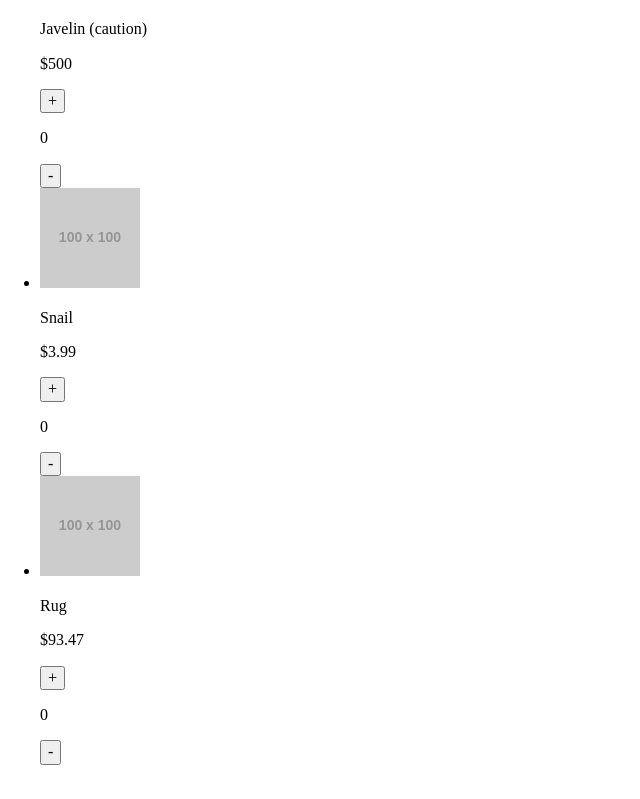
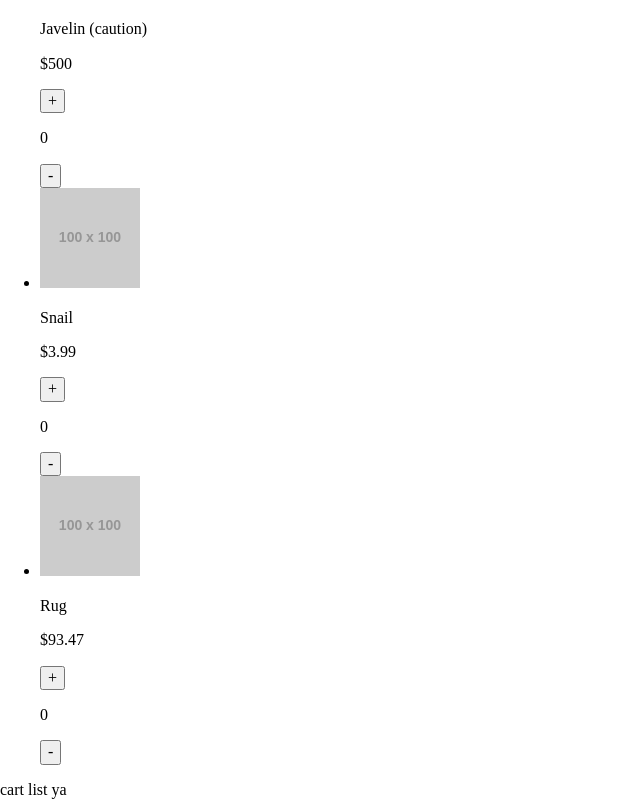
Before and after one commit to Jgriebel1990/reduxacommerce, a React (Create React App) app: page / in a window 1280 px wide. Shown: the part 165-964 px from the top of the page, without its empty margins (0-640 px from the left). Built offline with nearby package versions, Linux system fonts and the light colour scheme.

Commit message:
import CartButton and CartList into my app.js

```diff
--- a/src/App.js
+++ b/src/App.js
@@ -4,6 +4,7 @@ import { connect } from "react-redux";
 import ProductList from "./ProductList";
 import SearchBar from './SearchBar';
 import CartButton from './CartButton';
+import CartList from './CartList';
 
 class App extends Component {
   render() {
@@ -13,6 +14,7 @@ class App extends Component {
         <SearchBar />
         <ProductList searchTerm={this.props.search}
                      products={this.props.products} />
+        <CartList />
       </div>
     );
   }
--- a/src/CartList.js
+++ b/src/CartList.js
@@ -0,0 +1,12 @@
+import React from 'react';
+import { connect } from 'react-redux';
+
+const CartList = props => {
+    return (
+        <div>
+            cart list ya
+        </div>
+    );
+}
+
+export default CartList;
```
